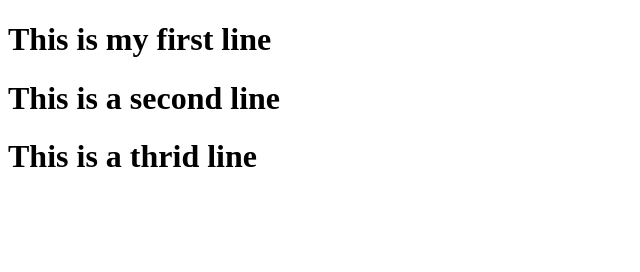
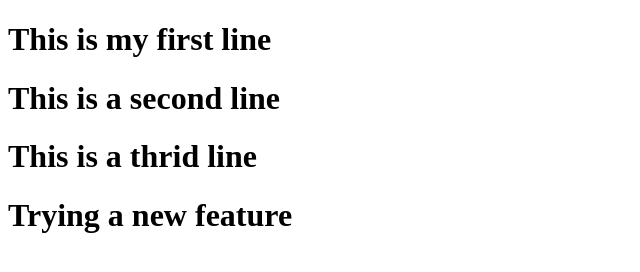
Before and after one commit to albertolamana/chapter2, a plain HTML site: page index.html in a window 1280 px wide. Shown: the whole page, without its empty margins (0-640 px from the left). Drawn offline with Linux system fonts and the light colour scheme.

Commit message:
Added the new feature

```diff
--- a/index.html
+++ b/index.html
@@ -8,5 +8,7 @@
     <h1>This is my first line</h1>
     <h1>This is a second line</h1>
     <h1>This is a thrid line</h1>
+    <h1>Trying a new feature</h1>
+
   </body>
 </html>
```
